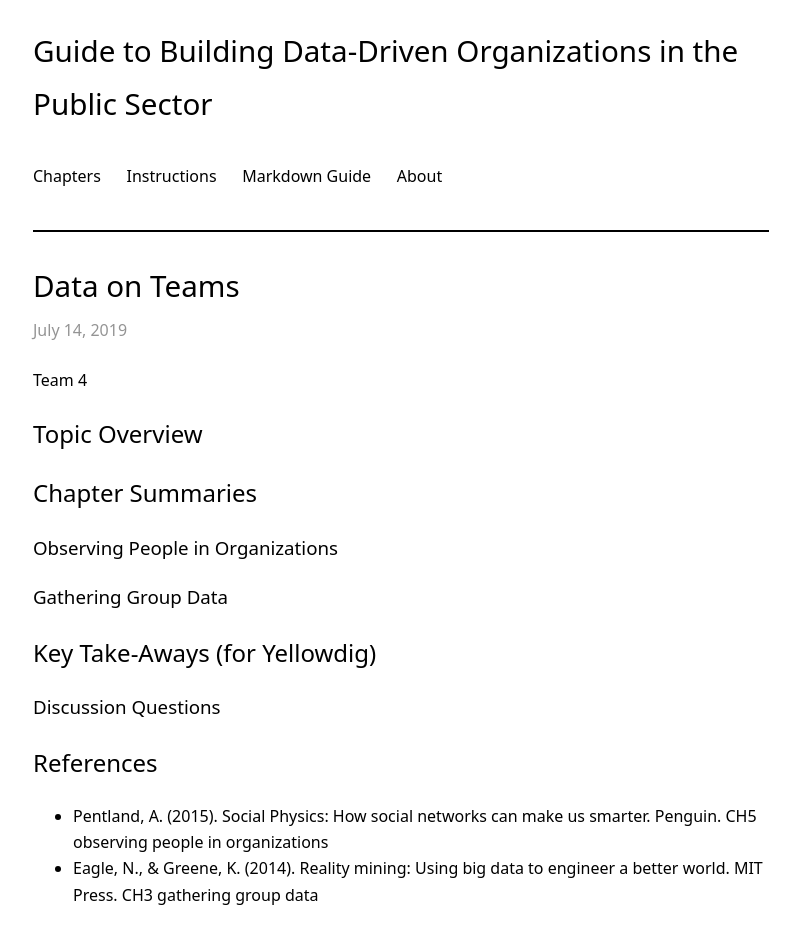
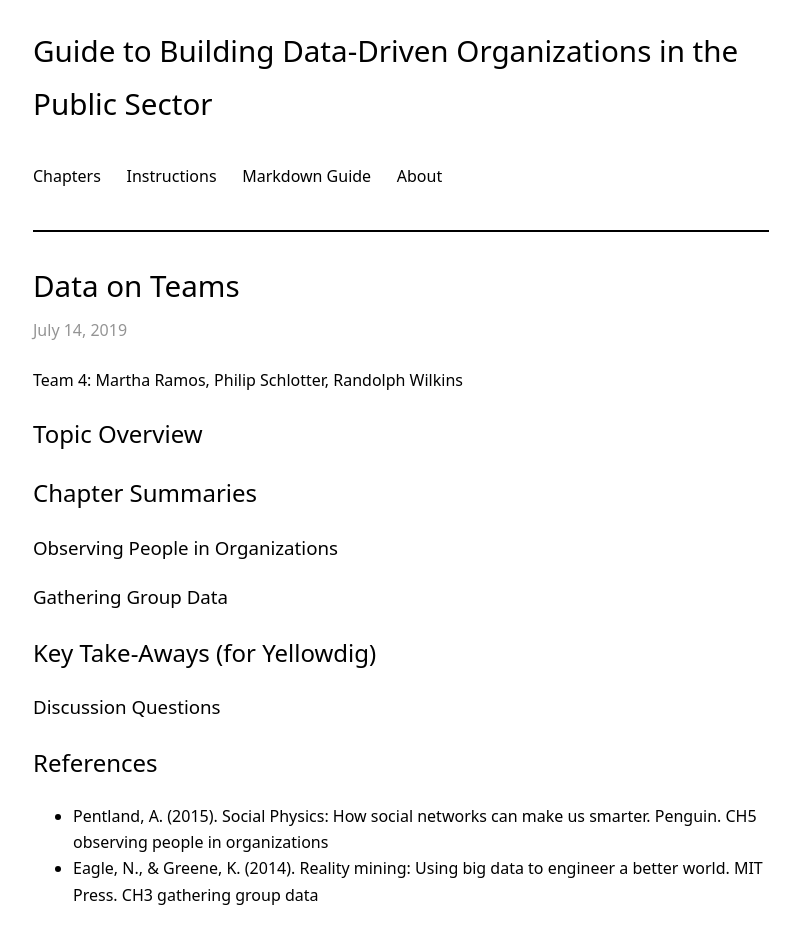
Before and after one commit to RandyWilkinsASU/ddm-textbook-summer-2019, a Jekyll site: the page built from _posts/2019-07-14-ch04-data-on-teams.md, in a window 1280 px wide. Shown: the whole page, without its empty margins (239-1039 px from the left). Built offline with Jekyll 4.4.1, drawn with Linux system fonts in a browser that asks for light colours; our own code applies the rules of GitHub Pages for plain Markdown files.

Commit message:
Update 2019-07-14-ch04-data-on-teams.md

```diff
--- a/_posts/2019-07-14-ch04-data-on-teams.md
+++ b/_posts/2019-07-14-ch04-data-on-teams.md
@@ -2,7 +2,7 @@
 title: "Data on Teams"
 ---
 
-Team 4
+Team 4: Martha Ramos, Philip Schlotter, Randolph Wilkins
 
 
 ## Topic Overview
```
